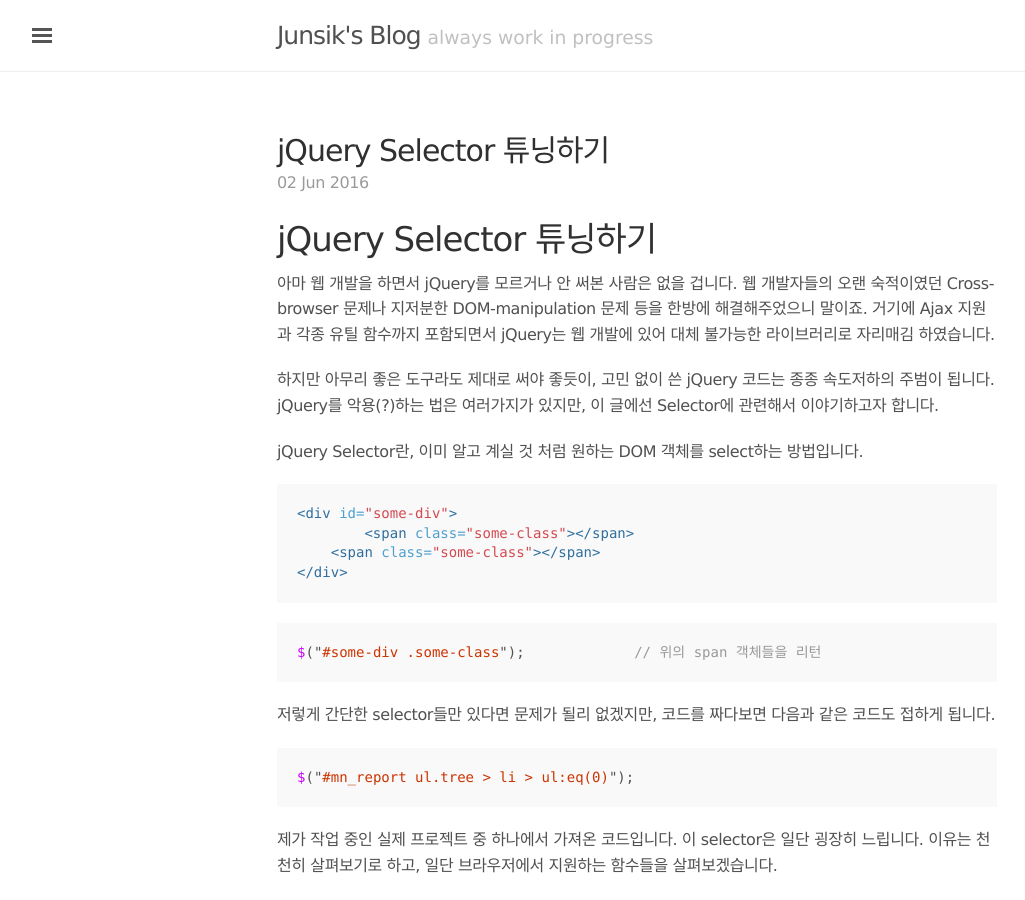
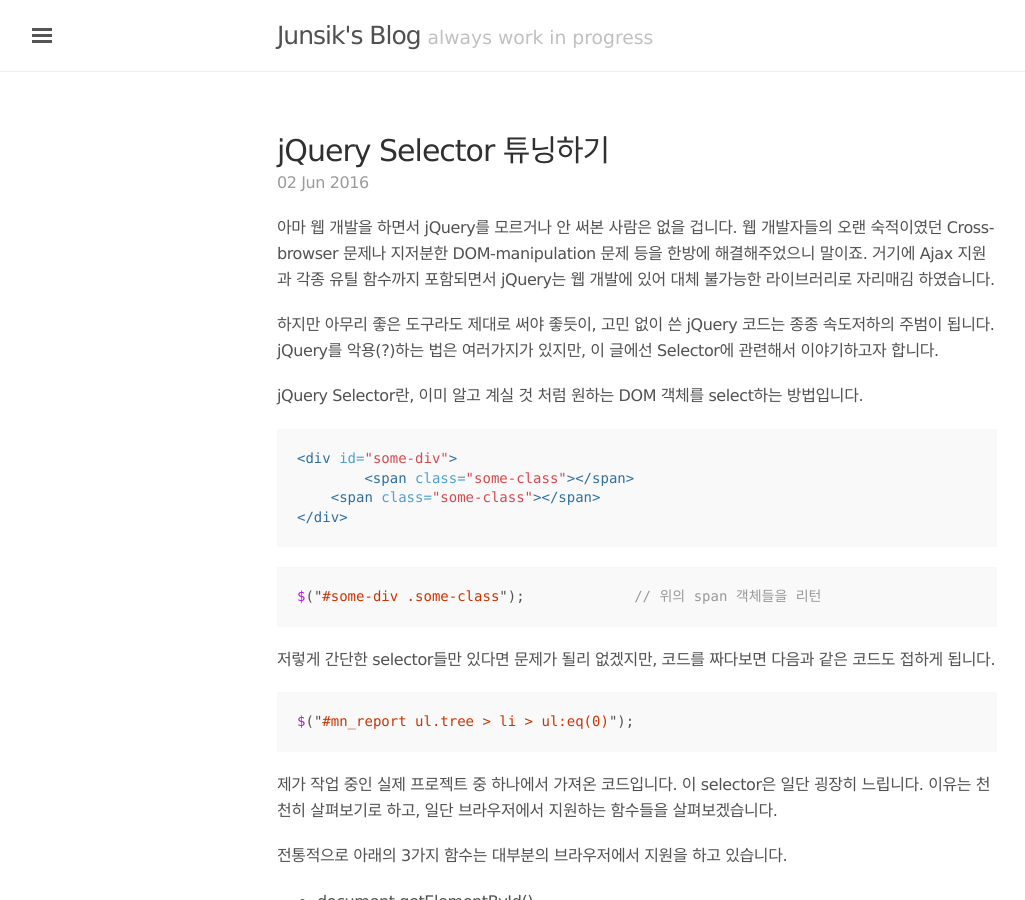
Before and after one commit to JunsikShim/junsikshim.github.io, a Jekyll site: the page built from _posts/2016-06-02-jQuery-Selector-튜닝하기.md, in a window 1280 px wide and 900 px high. Shown: the whole window, without its empty margins (3-1028 px from the left). Built offline with Jekyll 4.4.1, drawn with Linux system fonts in a browser that asks for light colours; comment, search, counter and statistics services are not loaded.

Commit message:
Edit jQuery Selector 튜닝하기

```diff
--- a/_posts/2016-06-02-jQuery-Selector-튜닝하기.md
+++ b/_posts/2016-06-02-jQuery-Selector-튜닝하기.md
@@ -2,8 +2,6 @@
 layout: post
 title: jQuery Selector 튜닝하기
 ---
-
-# jQuery Selector 튜닝하기
 
 아마 웹 개발을 하면서 jQuery를 모르거나 안 써본 사람은 없을 겁니다. 웹 개발자들의 오랜 숙적이였던 Cross-browser 문제나 지저분한 DOM-manipulation 문제 등을 한방에 해결해주었으니 말이죠. 거기에 Ajax 지원과 각종 유틸 함수까지 포함되면서 jQuery는 웹 개발에 있어 대체 불가능한 라이브러리로 자리매김 하였습니다.
 
```
